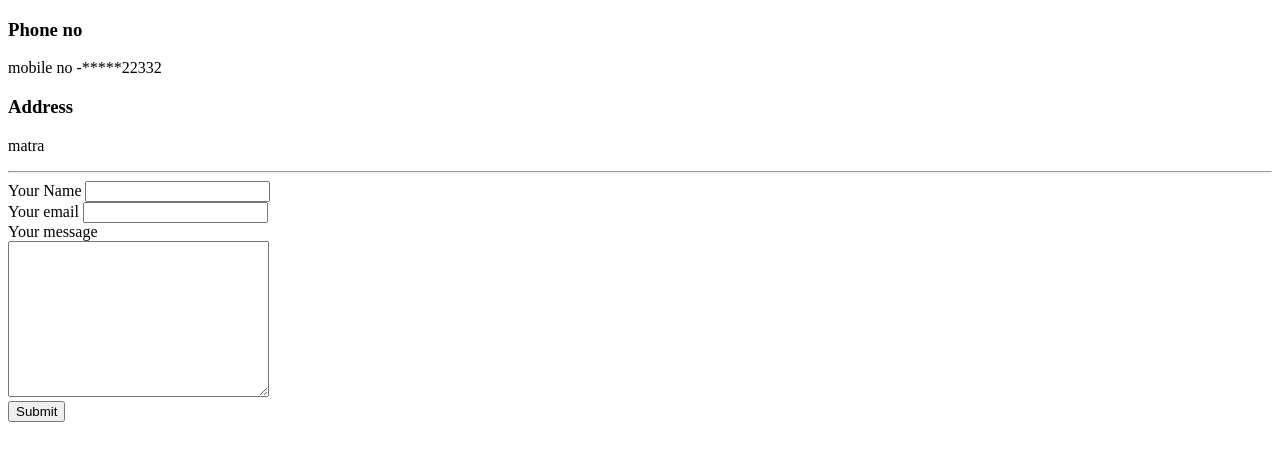
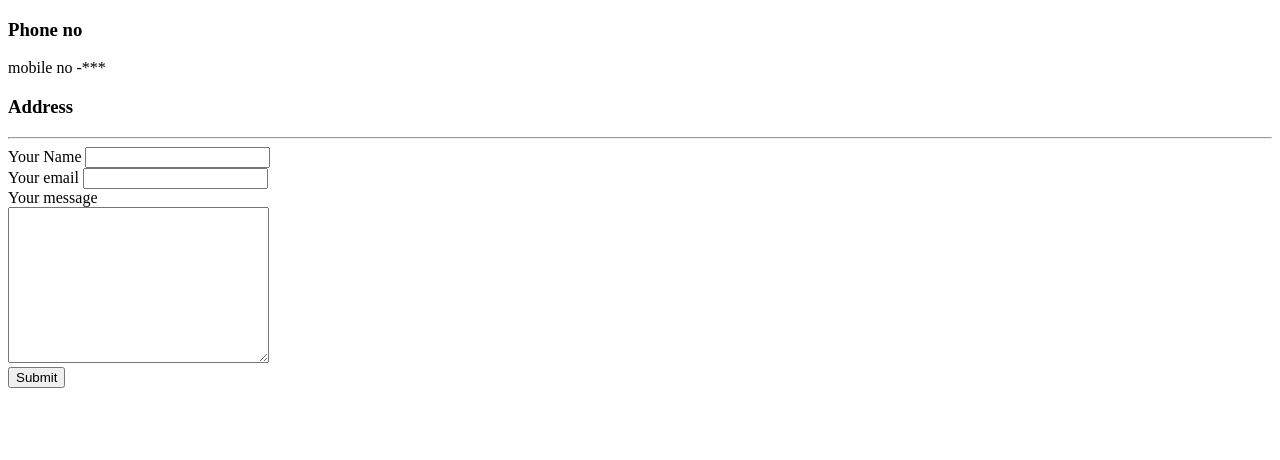
Before and after one commit to AJivesh/cv, a plain HTML site: page contact me.html in a window 1280 px wide. Drawn offline with Linux system fonts and the light colour scheme.

Commit message:
Update contact me.html

```diff
--- a/contact me.html
+++ b/contact me.html
@@ -8,9 +8,9 @@
   </head>
   <body>
     <h3>Phone no</h3>
-    <p>mobile no -*****22332</p>
+    <p>mobile no -***</p>
     <h3>Address</h3>
-    <p>matra </p>
+    <p></p>
     <hr />
     <form
       action=" mailto:jivesh.arya@gmail.com"
```
